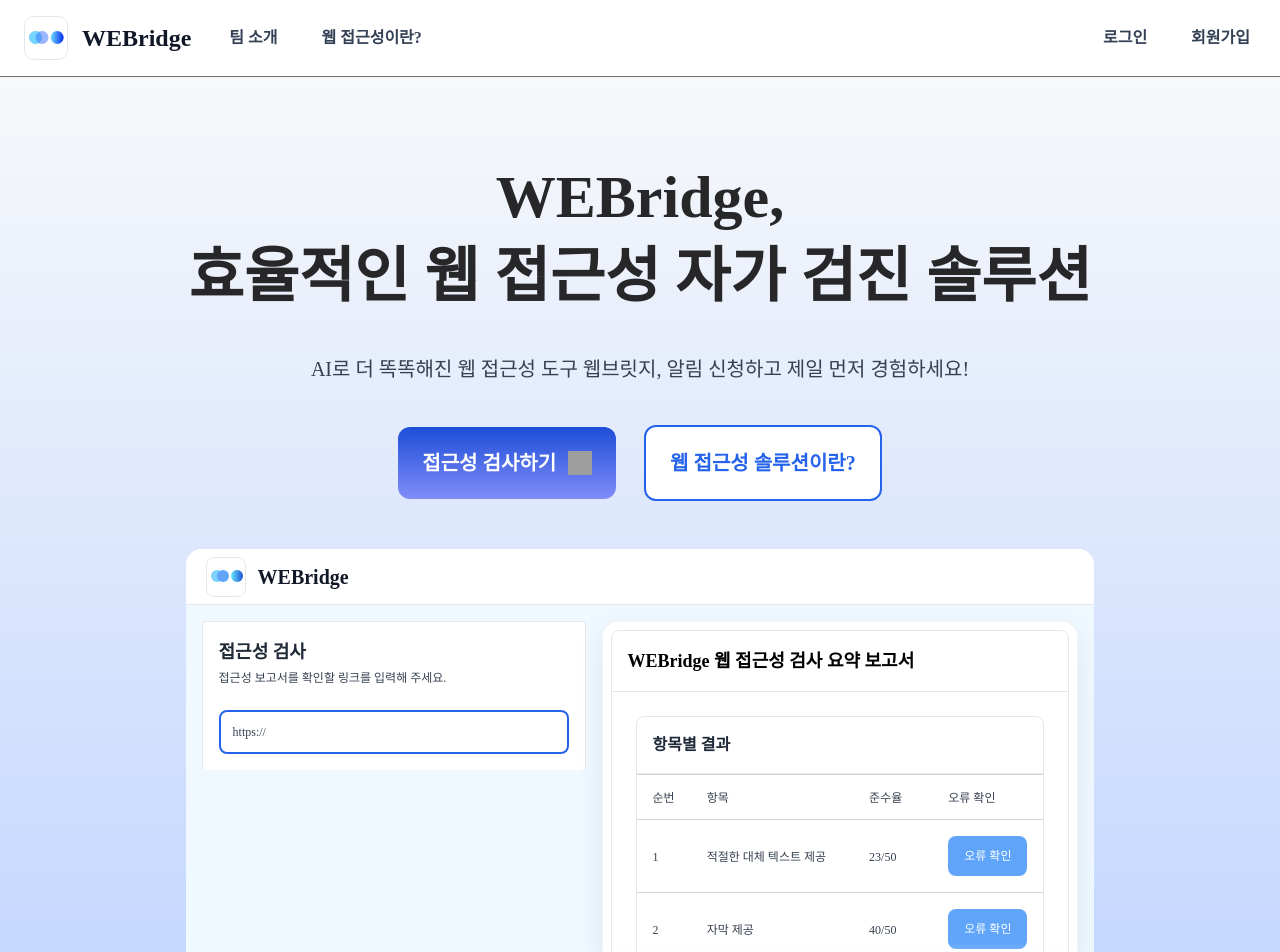
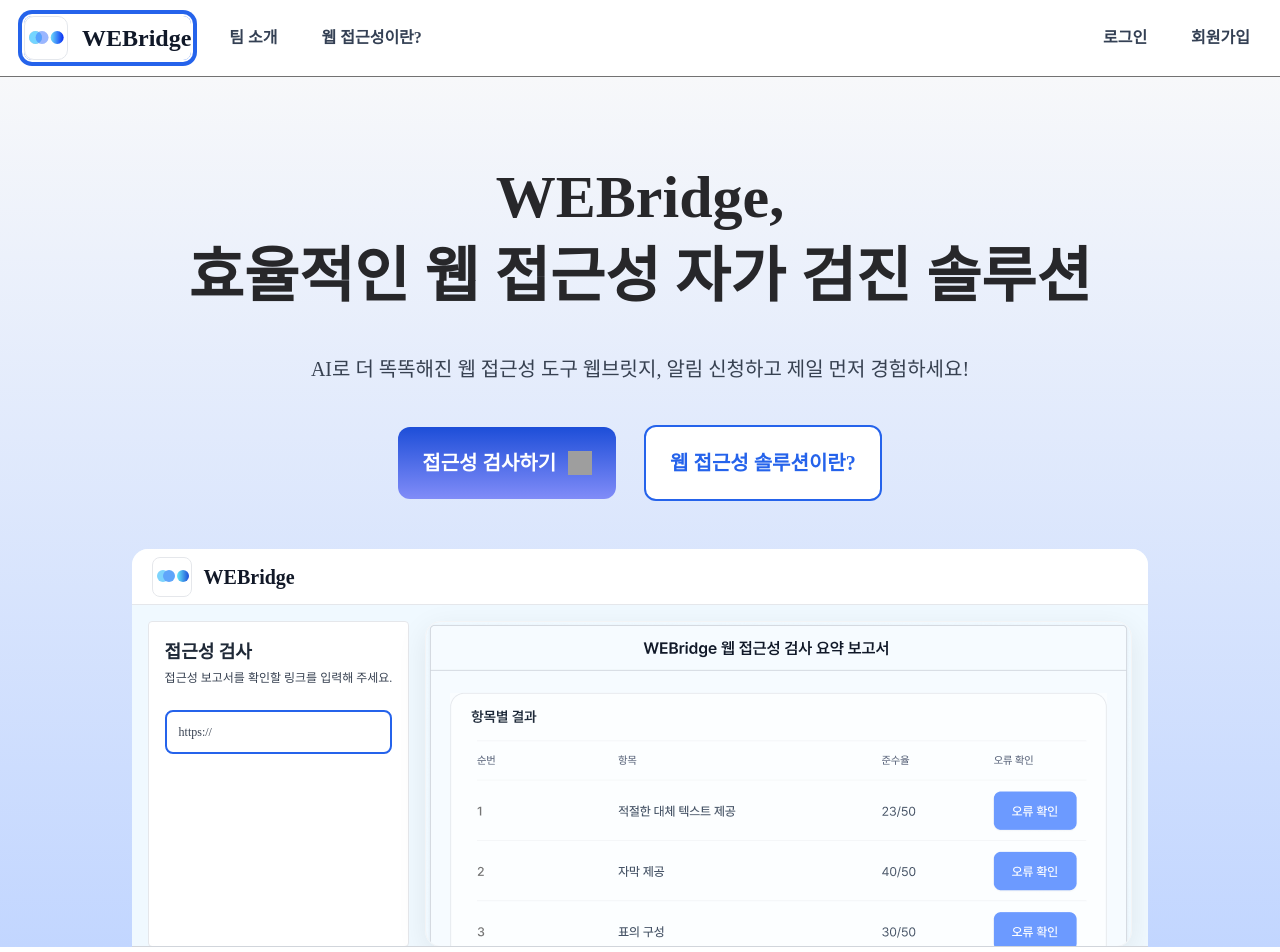
Before and after one commit to inable-it/webridge-frontend, a React (Vite) app: page / in a window 1280 px wide. Shown: the top 952 px of the page. Built offline with nearby package versions, Linux system fonts and the light colour scheme; grey boxes are pictures that could not be loaded.

Commit message:
refactor: :recycle: 접근성 검사_키보드 사용 보장

```diff
--- a/src/components/common/Header.tsx
+++ b/src/components/common/Header.tsx
@@ -1,6 +1,6 @@
 import { useNavigate, useLocation } from "react-router-dom";
 import { useSelector, useDispatch } from "react-redux";
-import { useState, useEffect } from "react";
+import { useState, useEffect, useRef } from "react";
 import type { RootState } from "@/app/store";
 import { useLogoutMutation } from "@/features/api/authApi";
 import { clearUser } from "@/features/store/userSlice";
@@ -15,6 +15,9 @@ export const Header = () => {
   const user = useSelector((state: RootState) => state.user.user);
   const [logout] = useLogoutMutation();
   const [dropdownOpen, setDropdownOpen] = useState(false);
+
+  // ▶ 로고 버튼 ref (마운트 시 포커스)
+  const logoBtnRef = useRef<HTMLButtonElement>(null);
 
   // 현재 스토리지에 토큰이 있는지 여부
   const hasTokens = Boolean(
@@ -42,19 +45,18 @@ export const Header = () => {
 
     // 드롭다운 닫기 및 안전 이동
     setDropdownOpen(false);
-    // 토큰이 없을 때는 비로그인 첫 화면 혹은 로그인으로 보낼 수 있어요.
-    // 팀 규칙에 따라 경로를 선택하세요. 여기선 홈으로 이동.
     if (location.pathname !== "/") navigate("/");
   };
 
   // 마운트 시: 토큰이 없으면 즉시 로그아웃 처리 (우측 상단을 로그아웃 상태로 만듦)
   useEffect(() => {
     if (!hasTokens && user) {
-      // 사용자 객체는 남아있지만 토큰이 없는 불일치 상태 -> 강제 정리
       clearAllData();
     }
+    // 로고에 프로그램적 포커스 이동
+    logoBtnRef.current?.focus();
     // eslint-disable-next-line react-hooks/exhaustive-deps
-  }, []); // 최초 렌더링에서만 검사
+  }, []);
 
   const handleLogout = async () => {
     const refreshToken =
@@ -62,7 +64,6 @@ export const Header = () => {
       localStorage.getItem("refresh_token");
 
     if (!refreshToken) {
-      // 서버 요청 생략하고 로컬 초기화만
       await clearAllData();
       toast({
         title: "로그아웃 완료",
@@ -101,31 +102,46 @@ export const Header = () => {
   // 현재 경로와 비교하여 메뉴 항목에 활성화 스타일 부여
   const isActive = (path: string) => location.pathname === path;
 
-  // 메뉴 항목 스타일링
+  // 메뉴 항목 스타일링 (포커스 가시성 강화)
   const getMenuItemClass = (path: string) => {
-    return `px-1.5 py-2.5 flex flex-col justify-center items-center gap-2.5 text-[#344054] text-base font-semibold font-['Pretendard_Variable'] leading-6 hover:text-blue-600 transition-colors ${
-      isActive(path) ? "text-blue-600" : ""
-    }`;
+    const base =
+      "px-1.5 py-2.5 flex flex-col justify-center items-center gap-2.5 text-[#344054] text-base font-semibold font-['Pretendard_Variable'] leading-6 hover:text-blue-600 transition-colors rounded-md outline-none focus:outline-none focus-visible:ring-4 focus-visible:ring-offset-2";
+    const ringColor =
+      path === "/accessibility"
+        ? "focus-visible:ring-amber-500"
+        : "focus-visible:ring-blue-700";
+    const active = isActive(path) ? "text-blue-600" : "";
+    return `${base} ${ringColor} ${active}`;
   };
 
   return (
     <header className="w-full px-6 py-4 bg-white border-b border-[#727272] flex justify-between items-center">
       {/* 좌측: 로고 + 메뉴 */}
       <div className="flex items-center justify-start gap-8">
-        {/* 로고 섹션 */}
-        <div
-          className="flex justify-center items-center gap-3.5 cursor-pointer transition-colors hover:bg-gray-100"
+        {/* ▶ 로고: 접근 가능한 버튼 + 포커스 링 + 프로그램적 포커스 */}
+        <button
+          type="button"
+          ref={logoBtnRef}
           onClick={handleLogoClick}
+          aria-label="WEBridge 홈으로 이동"
+          className="flex justify-center items-center gap-3.5 cursor-pointer transition-colors hover:bg-gray-100 rounded-lg outline-none focus:outline-none focus-visible:ring-4 focus-visible:ring-offset-2 focus-visible:ring-blue-600"
         >
-          <img src="/logo.svg" alt="WEBridge Logo" className="w-11 h-11" />
+          <img
+            src="/logo.svg"
+            alt=""
+            aria-hidden="true"
+            className="w-11 h-11"
+          />
           <div className="text-center text-[#101828] text-2xl font-bold font-['Pretendard_Variable'] leading-8">
             WEBridge
           </div>
-        </div>
+        </button>
 
         {/* 네비게이션 메뉴 */}
         <nav className="flex items-center justify-start gap-8">
           <button
+            type="button"
+            aria-current={isActive("/team") ? "page" : undefined}
             onClick={() => navigate("/team")}
             className={getMenuItemClass("/team")}
           >
@@ -133,7 +149,11 @@ export const Header = () => {
               팀 소개
             </div>
           </button>
+
+          {/* ▶ ‘웹 접근성이란?’ : 앰버색 포커스 링으로 차별화 */}
           <button
+            type="button"
+            aria-current={isActive("/accessibility") ? "page" : undefined}
             onClick={() => navigate("/accessibility")}
             className={getMenuItemClass("/accessibility")}
           >
@@ -148,8 +168,9 @@ export const Header = () => {
           // 정상 로그인 상태: 사용자 드롭다운
           <div className="relative">
             <button
+              type="button"
               onClick={() => setDropdownOpen((prev) => !prev)}
-              className="px-1.5 py-2.5 flex flex-col justify-center items-center gap-2.5 text-[#344054] text-base font-semibold font-['Pretendard_Variable'] leading-6 hover:text-blue-600 transition-colors"
+              className="px-1.5 py-2.5 flex flex-col justify-center items-center gap-2.5 text-[#344054] text-base font-semibold font-['Pretendard_Variable'] leading-6 hover:text-blue-600 transition-colors rounded-md outline-none focus-visible:ring-4 focus-visible:ring-offset-2 focus-visible:ring-blue-700"
             >
               <div className="flex flex-col justify-center text-center">
                 {user.name}
@@ -164,6 +185,7 @@ export const Header = () => {
                 />
                 <div className="absolute right-0 z-20 mt-2 bg-white border border-[#E4E7EC] rounded-lg shadow-lg min-w-[120px]">
                   <button
+                    type="button"
                     onClick={handleLogout}
                     className="block w-full px-4 py-3 text-sm text-[#344054] hover:bg-gray-50 transition-colors text-left"
                   >
@@ -177,16 +199,18 @@ export const Header = () => {
           // 비로그인 상태: 로그인/회원가입 버튼
           <>
             <button
+              type="button"
               onClick={() => navigate("/login")}
-              className="px-1.5 py-2.5 flex flex-col justify-center items-center gap-2.5 text-[#344054] text-base font-semibold font-['Pretendard_Variable'] leading-6 hover:text-blue-600 transition-colors"
+              className="px-1.5 py-2.5 flex flex-col justify-center items-center gap-2.5 text-[#344054] text-base font-semibold font-['Pretendard_Variable'] leading-6 hover:text-blue-600 transition-colors rounded-md outline-none focus-visible:ring-4 focus-visible:ring-offset-2 focus-visible:ring-blue-700"
             >
               <div className="flex flex-col justify-center text-center">
                 로그인
               </div>
             </button>
             <button
+              type="button"
               onClick={() => navigate("/signup")}
-              className="px-1.5 py-2.5 flex flex-col justify-center items-center gap-2.5 text-[#344054] text-base font-semibold font-['Pretendard_Variable'] leading-6 hover:text-blue-600 transition-colors"
+              className="px-1.5 py-2.5 flex flex-col justify-center items-center gap-2.5 text-[#344054] text-base font-semibold font-['Pretendard_Variable'] leading-6 hover:text-blue-600 transition-colors rounded-md outline-none focus-visible:ring-4 focus-visible:ring-offset-2 focus-visible:ring-blue-700"
             >
               <div className="flex flex-col justify-center">회원가입</div>
             </button>
--- a/src/pages/Homepage.tsx
+++ b/src/pages/Homepage.tsx
@@ -2,7 +2,7 @@ import { useNavigate } from "react-router-dom";
 import { FadeInSection } from "@/components/common/FadeInSection";
 import ArrowRightIcon from "@/assets/icons/ArrowRightIcon.svg";
 import { useEffect, useRef, useState } from "react";
-import {STYLES, TABLE_DATA} from "@/constants/homepage.ts";
+import { STYLES } from "@/constants/homepage.ts";
 
 interface ActionButtonProps {
   onClick: () => void;
@@ -101,7 +101,7 @@ const URLInput = () => (
 );
 
 const AccessibilityTestPanel = () => (
-  <div className="max-w-4xl p-4 bg-white border-t border-gray-200 rounded w-96 border-x">
+  <div className="flex flex-col h-full p-4 bg-white border border-gray-200 rounded">
     <div className="mb-6">
       <h3 className="mb-1 font-['Pretendard_Variable'] text-lg font-semibold text-gray-800">
         접근성 검사
@@ -114,74 +114,18 @@ const AccessibilityTestPanel = () => (
   </div>
 );
 
-const TableHeader = ({ children }: { children: React.ReactNode }) => (
-  <th className="border-t border-b border-gray-300 px-4 py-2.5 text-left">
-    <span className={STYLES.text.tableHeader}>{children}</span>
-  </th>
-);
-const TableCell = ({ children }: { children: React.ReactNode }) => (
-  <td className="px-4 py-4 border-b border-gray-300">
-    <span className={STYLES.text.tableCell}>{children}</span>
-  </td>
-);
-
-const ErrorCheckButton = () => (
-  <button
-    className={`${STYLES.button.error} font-['Pretendard_Variable'] text-xs font-medium text-white`}
-  >
-    오류 확인
-  </button>
-);
-
-const ResultsTable = () => (
-  <div className="overflow-hidden bg-white border border-gray-200 rounded-lg">
-    <div className="p-4 border-b border-gray-200">
-      <h3 className="font-['Pretendard_Variable'] text-base font-semibold text-gray-800">
-        항목별 결과
-      </h3>
-    </div>
-    <div className="overflow-x-auto">
-      <table className="w-full">
-        <thead>
-          <tr>
-            <TableHeader>순번</TableHeader>
-            <TableHeader>항목</TableHeader>
-            <TableHeader>준수율</TableHeader>
-            <TableHeader>오류 확인</TableHeader>
-          </tr>
-        </thead>
-        <tbody>
-          {TABLE_DATA.map((item) => (
-            <tr key={item.id}>
-              <TableCell>{item.id}</TableCell>
-              <TableCell>{item.item}</TableCell>
-              <TableCell>{item.compliance}</TableCell>
-              <TableCell>
-                <ErrorCheckButton />
-              </TableCell>
-            </tr>
-          ))}
-        </tbody>
-      </table>
-    </div>
-  </div>
-);
-
+/**
+ * 변경: ResultsTablePanel을 '이미지'로 교체 (포커스/클릭 불가)
+ * - 전체 패널을 시각적 예시 이미지로 대체
+ */
 const ResultsTablePanel = () => (
-  <div className="w-full max-w-4xl overflow-hidden rounded-2xl border border-gray-100 bg-white p-2 shadow-[0_8px_30px_rgba(0,0,0,0.08)]">
-    <div className="border border-gray-200 rounded-lg">
-      <div className="p-4 border-b border-gray-200">
-        <h2 className="font-['Pretendard_Variable'] text-lg font-semibold text-black">
-          WEBridge 웹 접근성 검사 요약 보고서
-        </h2>
-      </div>
-      <div className="p-6">
-        <div className="h-64 overflow-hidden">
-          <ResultsTable />
-        </div>
-      </div>
-    </div>
-  </div>
+  <img
+    src="/report-summary-mock.png" // <- 여기를 실제 이미지 경로로 교체
+    alt=""
+    aria-hidden="true"
+    draggable={false}
+    className="w-full max-w-4xl rounded-2xl select-none pointer-events-none shadow-[0_8px_30px_rgba(0,0,0,0.08)] border border-gray-100"
+  />
 );
 
 const ReportPreviewSection = () => {
@@ -229,10 +173,10 @@ const ReportPreviewSection = () => {
       </div>
 
       {/* 본문 2열: 좌 → 우 순차 등장 */}
-      <div className="flex flex-row gap-4 px-4 pt-4">
+      <div className="flex flex-row items-stretch h-full gap-4 px-4 pt-4">
         <div
           className={[
-            "transition-all duration-700 ease-out transform",
+            "transition-all duration-700 ease-out transform flex-1 flex",
             showLeft ? "opacity-100 translate-x-0" : "opacity-0 -translate-x-6",
           ].join(" ")}
         >
@@ -250,7 +194,6 @@ const ReportPreviewSection = () => {
       </div>
 
       {/* 바닥 그라데이션/라인 */}
-      <div className="absolute bottom-0 left-0 right-0 h-16 pointer-events-none bg-gradient-to-t from-sky-50 to-transparent" />
       <div className="absolute bottom-0 left-0 right-0 h-px bg-gray-300" />
     </div>
   );
@@ -282,7 +225,13 @@ const StatusIcon = ({ ok }: { ok: boolean }) =>
   );
 
 // 기존 AlternativeTextDemo를 캐로우셀로 교체
-const AltCard = ({ variant, mounted }: { variant: "good" | "bad"; mounted: boolean }) => {
+const AltCard = ({
+  variant,
+  mounted,
+}: {
+  variant: "good" | "bad";
+  mounted: boolean;
+}) => {
   const isGood = variant === "good";
   return (
     <div
@@ -367,10 +316,14 @@ const AlternativeTextCarousel = () => {
       aria-label="대체 텍스트 예시 캐로우셀"
     >
       <div className="relative">
-                <AltCard key={slides[index]} variant={slides[index]} mounted={mounted} />
+        <AltCard
+          key={slides[index]}
+          variant={slides[index]}
+          mounted={mounted}
+        />
 
         {/* 컨트롤러 */}
-                <div className="mt-4 flex items-center justify-between">
+        <div className="flex items-center justify-between mt-4">
           <div className="flex items-center gap-2">
             {slides.map((_, i) => (
               <button
@@ -417,8 +370,7 @@ const AlternativeTextCarousel = () => {
       </div>
     </div>
   );
-}
-
+};
 
 const FeatureText = ({ title, description }: FeatureTextProps) => (
   <div className="flex-1 max-w-xl text-left">
@@ -457,10 +409,7 @@ const FeatureSectionAnimated = () => {
   useEffect(() => {
     const el = sectionRef.current;
     if (!el) return;
-        const io = new IntersectionObserver(
-            () => {},
-            { threshold: 0.35 }
-        );
+    const io = new IntersectionObserver(() => {}, { threshold: 0.35 });
     io.observe(el);
     return () => io.disconnect();
   }, []);
@@ -552,7 +501,7 @@ export const HomePage = () => {
         </FadeInSection>
       </section>
 
-      {/* Footer (2번 이미지 레이아웃) */}
+      {/* Footer */}
       <footer className="w-full bg-white">
         <div className="mx-auto w-full max-w-[1440px] px-6 md:px-12 lg:px-20 py-16">
           {/* 헤더(브랜드) */}
@@ -563,7 +512,7 @@ export const HomePage = () => {
             </span>
           </div>
 
-          {/* 본문 3열: 좌(설명/주소) | 중(연락처/사업자) | 우(링크) */}
+          {/* 본문 3열 */}
           <div className="grid grid-cols-1 md:grid-cols-12">
             {/* 좌측 */}
             <div className="md:col-span-6">
@@ -615,7 +564,7 @@ export const HomePage = () => {
                   <button
                     type="button"
                     onClick={() => navigate("/terms/service")}
-                    className="font-['Pretendard_Variable'] text-gray-700 underline" // 굵게 제거
+                    className="font-['Pretendard_Variable'] text-gray-700 underline"
                   >
                     서비스 이용약관
                   </button>
@@ -625,7 +574,7 @@ export const HomePage = () => {
                   <button
                     type="button"
                     onClick={() => navigate("/terms/privacy-processing")}
-                    className="font-['Pretendard_Variable'] font-bold text-gray-700 underline" // 이 항목만 굵게
+                    className="font-['Pretendard_Variable'] font-bold text-gray-700 underline"
                   >
                     개인정보처리방침
                   </button>
```
Also changed, not shown: src/pages/feedback/FeedbackPage.tsx (+121 -89 lines), public/report-summary-mock.png (added), public/url-input-mock.png (added). Lines whose indentation alone changed are shown as unchanged.
